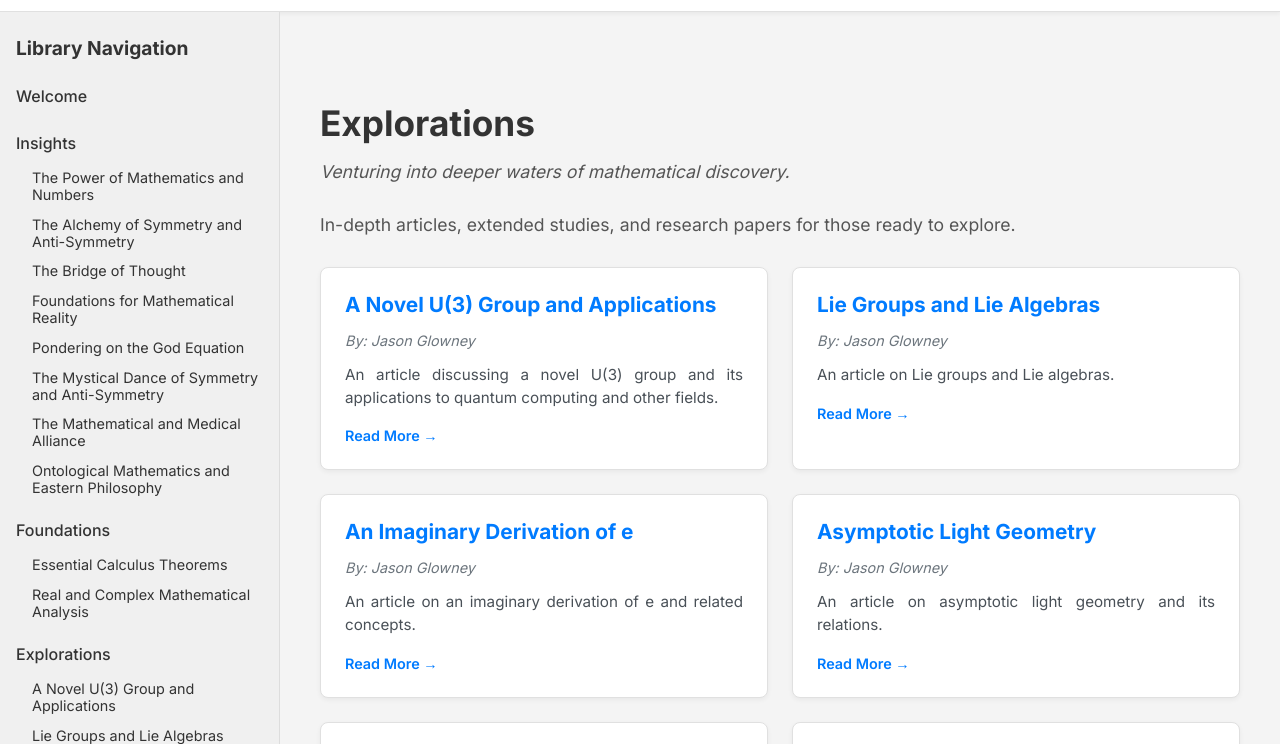
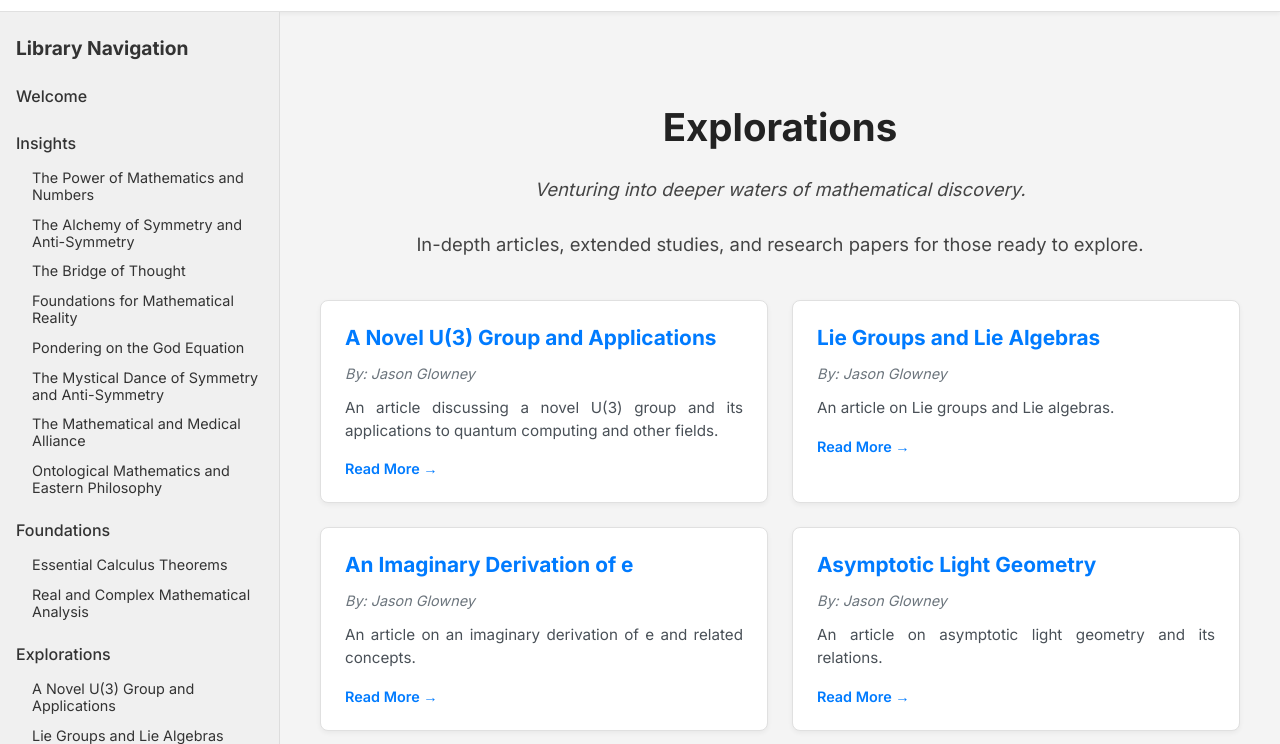
Before and after one commit to arithmoi/library, an Astro site: page /library/explorations in a window 1280 px wide. Shown: the part 48-792 px from the top of the page. Built offline with nearby package versions, Linux system fonts and the light colour scheme; Astro itself is replaced by a stand-in of ours.

Commit message:
library update ui sections all uniform

```diff
--- a/src/pages/library/explorations/index.astro
+++ b/src/pages/library/explorations/index.astro
@@ -6,8 +6,8 @@ const explorations = libraryContent.explorations;
 <Layout title="Explorations | Arithmoi Library" currentPage="/library/explorations/">
   <div class="category-page">
     <h1>Explorations</h1>
-    <p><em>Venturing into deeper waters of mathematical discovery.</em></p>
-    <p>In-depth articles, extended studies, and research papers for those ready to explore.</p>
+    <p class="intro-text"><em>Venturing into deeper waters of mathematical discovery.</em></p>
+    <p class="intro-text">In-depth articles, extended studies, and research papers for those ready to explore.</p>
 
     <div class="item-grid">
       {explorations.map(item => (
@@ -27,13 +27,23 @@ const explorations = libraryContent.explorations;
 
 <style>
   .category-page h1 {
-    margin-bottom: 0.5rem;
-    font-size: 2.2em;
+    margin-bottom: 1.5rem; /* Increased bottom margin */
+    font-size: 2.4em; /* Slightly larger heading */
+    text-align: center; /* Center the main heading */
+    color: #222; /* Darker heading color */
   }
-  .category-page > p {
-    margin-bottom: 2rem;
-    font-size: 1.1em;
-    color: #555;
+  .category-page .intro-text {
+    margin-bottom: 1.5rem;
+    font-size: 1.15em; /* Slightly larger intro text */
+    color: #444; /* Slightly lighter than heading, but still dark */
+    max-width: 75ch; /* Optimal line length for readability */
+    margin-left: auto;
+    margin-right: auto;
+    text-align: center; /* Center the introductory paragraphs */
+    line-height: 1.7; /* Improved line spacing for readability */
+  }
+  .category-page .intro-text:nth-of-type(2) { /* Target the second intro paragraph specifically for bottom margin */
+    margin-bottom: 2.5rem; /* More space before item grid */
   }
   .item-grid {
     display: grid;
--- a/src/pages/library/foundations/index.astro
+++ b/src/pages/library/foundations/index.astro
@@ -6,8 +6,8 @@ const foundations = Array.isArray(libraryContent.foundations) ? libraryContent.f
 <Layout title="Foundations | Arithmoi Library" currentPage="/library/foundations/">
   <div class="category-page">
     <h1>Foundations</h1>
-    <p><em>Deepening your grasp of mathematics.</em></p>
-    <p>Foundational concepts, definitions, theorems, and didactical lessons for the curious minds.</p>
+    <p class="intro-text"><em>Deepening your grasp of mathematics.</em></p>
+    <p class="intro-text">Foundational concepts, definitions, theorems, and didactical lessons for the curious minds.</p>
 
     <div class="item-grid">
       {foundations.map(item => (
@@ -28,13 +28,23 @@ const foundations = Array.isArray(libraryContent.foundations) ? libraryContent.f
 <style>
   /* Styles are identical to explorations/index.astro */
   .category-page h1 {
-    margin-bottom: 0.5rem;
-    font-size: 2.2em;
+    margin-bottom: 1.5rem; /* Increased bottom margin */
+    font-size: 2.4em; /* Slightly larger heading */
+    text-align: center; /* Center the main heading */
+    color: #222; /* Darker heading color */
   }
-  .category-page > p {
-    margin-bottom: 2rem;
-    font-size: 1.1em;
-    color: #555;
+  .category-page .intro-text {
+    margin-bottom: 1.5rem;
+    font-size: 1.15em; /* Slightly larger intro text */
+    color: #444; /* Slightly lighter than heading, but still dark */
+    max-width: 75ch; /* Optimal line length for readability */
+    margin-left: auto;
+    margin-right: auto;
+    text-align: center; /* Center the introductory paragraphs */
+    line-height: 1.7; /* Improved line spacing for readability */
+  }
+  .category-page .intro-text:nth-of-type(2) { /* Target the second intro paragraph specifically for bottom margin */
+    margin-bottom: 2.5rem; /* More space before item grid */
   }
   .item-grid {
     display: grid;
--- a/src/pages/library/insights/index.astro
+++ b/src/pages/library/insights/index.astro
@@ -6,8 +6,8 @@ const insights = Array.isArray(libraryContent.insights) ? libraryContent.insight
 <Layout title="Insights | Arithmoi Library" currentPage="/library/insights/">
   <div class="category-page">
     <h1>Insights</h1>
-    <p><em>Igniting curiosity and wonder.</em></p>
-    <p>Introducing mathematical knowledge with light-hearted and intuitive mathematical writings.</p>
+    <p class="intro-text"><em>Igniting curiosity and wonder.</em></p>
+    <p class="intro-text">Introducing mathematical knowledge with light-hearted and intuitive mathematical writings.</p>
 
     <div class="item-grid">
       {insights.map(item => (
@@ -28,13 +28,23 @@ const insights = Array.isArray(libraryContent.insights) ? libraryContent.insight
 <style>
   /* Styles are identical to explorations/index.astro, can be shared via a global stylesheet or component in a real project */
   .category-page h1 {
-    margin-bottom: 0.5rem;
-    font-size: 2.2em;
+    margin-bottom: 1.5rem; /* Increased bottom margin */
+    font-size: 2.4em; /* Slightly larger heading */
+    text-align: center; /* Center the main heading */
+    color: #222; /* Darker heading color */
   }
-  .category-page > p {
-    margin-bottom: 2rem;
-    font-size: 1.1em;
-    color: #555;
+  .category-page .intro-text {
+    margin-bottom: 1.5rem;
+    font-size: 1.15em; /* Slightly larger intro text */
+    color: #444; /* Slightly lighter than heading, but still dark */
+    max-width: 75ch; /* Optimal line length for readability */
+    margin-left: auto;
+    margin-right: auto;
+    text-align: center; /* Center the introductory paragraphs */
+    line-height: 1.7; /* Improved line spacing for readability */
+  }
+  .category-page .intro-text:nth-of-type(2) { /* Target the second intro paragraph specifically for bottom margin */
+    margin-bottom: 2.5rem; /* More space before item grid */
   }
   .item-grid {
     display: grid;
```
Also changed, not shown: src/pages/library/masteries/index.astro (+17 -11 lines).
